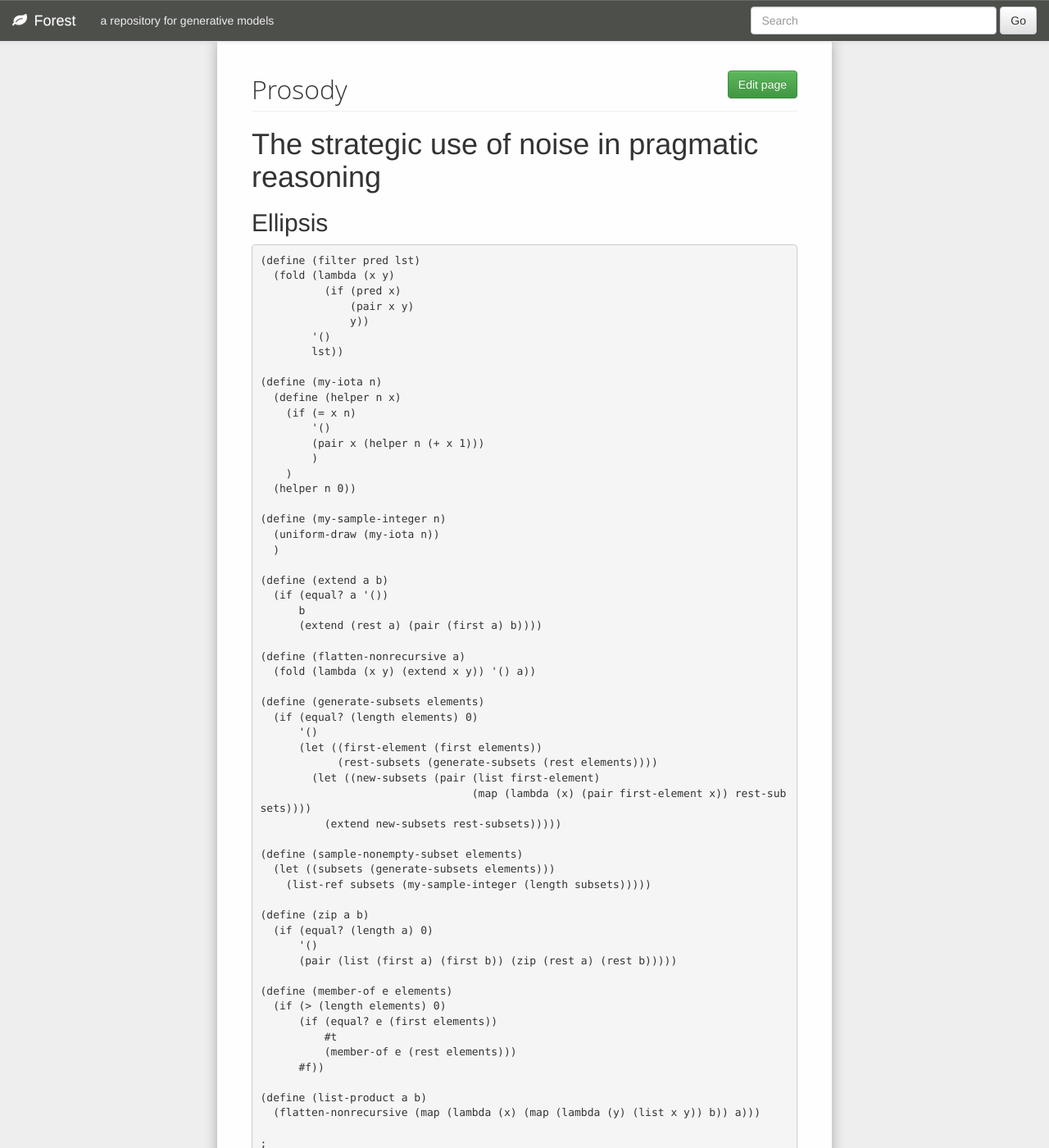
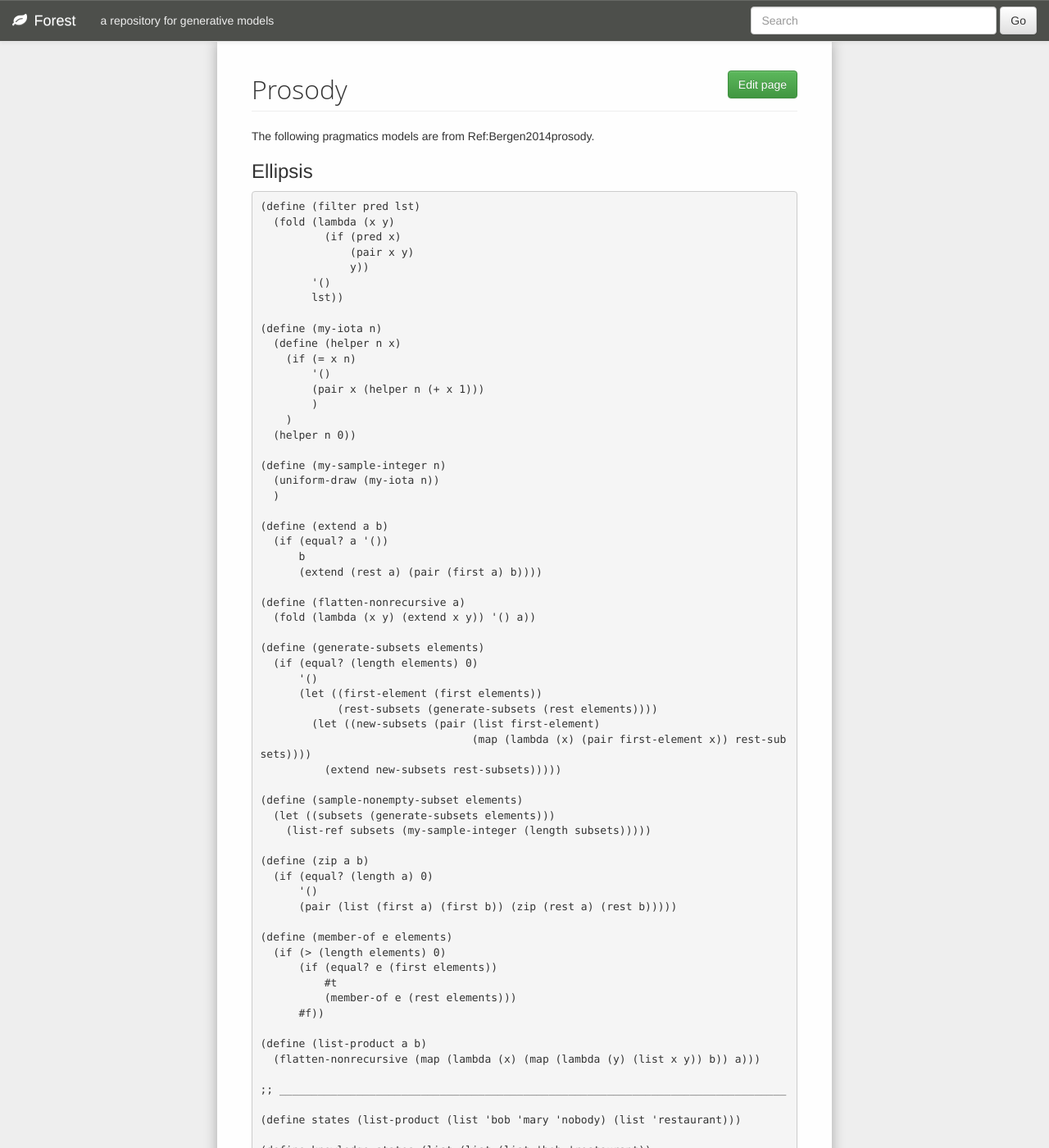
Before and after one commit to forestdb/forestdb.org, a Jekyll site: the page built from models/prosody.md, in a window 1280 px wide and 1400 px high. Shown: the whole window at 82% size. Built offline with Jekyll 4.4.1, drawn with Linux system fonts in a browser that asks for light colours; nearby versions of some CDN libraries; some of the changed text lies outside the part shown.

Commit message:
Update prosody.md

```diff
--- a/models/prosody.md
+++ b/models/prosody.md
@@ -6,9 +6,9 @@ model-category: Reasoning about Reasoning
 model-tags: linguistics, pragmatics
 ---
 
-#The strategic use of noise in pragmatic reasoning
+The following pragmatics models are from Ref:Bergen2014prosody.
 
-##Ellipsis
+### Ellipsis
 
 	(define (filter pred lst)
 	  (fold (lambda (x y)
@@ -67,7 +67,7 @@ model-tags: linguistics, pragmatics
 	(define (list-product a b)
 	  (flatten-nonrecursive (map (lambda (x) (map (lambda (y) (list x y)) b)) a)))
 
-	;_______________________________________________________________________________
+	;; _______________________________________________________________________________
 
 	(define states (list-product (list 'bob 'mary 'nobody) (list 'restaurant)))
 
@@ -178,7 +178,7 @@ model-tags: linguistics, pragmatics
 
 	(speaker (list (list 'bob 'restaurant)) 1)
 
-##Exhaustivity
+### Exhaustivity
 
 	(define (filter pred lst)
 	  (fold (lambda (x y)
@@ -234,7 +234,7 @@ model-tags: linguistics, pragmatics
 	          (member-of e (rest elements)))
 	      #f))
 
-	;_______________________________________________________________________________
+	;; _______________________________________________________________________________
 
 	(define states (list 'bob 'mary 'bobmary))
 	;;either bob went to the restaurant alone, or mary did, or both bob and mary went
@@ -352,7 +352,7 @@ model-tags: linguistics, pragmatics
 	(map first (map (lambda (x) (second (listener 'bob #f x))) (list 0 1 2 3 4 5 6 7 8 9 10 11 12)))
 
 
-##Scalar Implicature
+### Scalar Implicature
 
 	(define (filter pred lst)
 	  (fold (lambda (x y)
@@ -408,7 +408,7 @@ model-tags: linguistics, pragmatics
 	          (member-of e (rest elements)))
 	      #f))
 
-	;_______________________________________________________________________________
+	;; _______________________________________________________________________________
 
 	(define states (list 'some 'all))
 	;;either bob went to the restaurant alone, or mary did, or both bob and mary went
@@ -520,11 +520,9 @@ model-tags: linguistics, pragmatics
 
 	(define hardness 2)
 	(map third (map (lambda (x) (second (speaker (list 'some) x))) (list 1 2 3 4 5 6 7 8 9 10)))
-	~~~~
 
-	# Complex Prosody
+### Complex Prosody
 
-	~~~~
 	(define (filter pred lst)
 	  (fold (lambda (x y)
 	          (if (pred x)
@@ -582,7 +580,7 @@ model-tags: linguistics, pragmatics
 	(define (list-product a b)
 	  (flatten-nonrecursive (map (lambda (x) (map (lambda (y) (list x y)) b)) a)))
 
-	;_______________________________________________________________________________
+	;; _______________________________________________________________________________
 
 	(define states (list-product (list 'bob 'mary 'bobmary) (list 'restaurant 'bar 'restaurantbar)))
 
```
